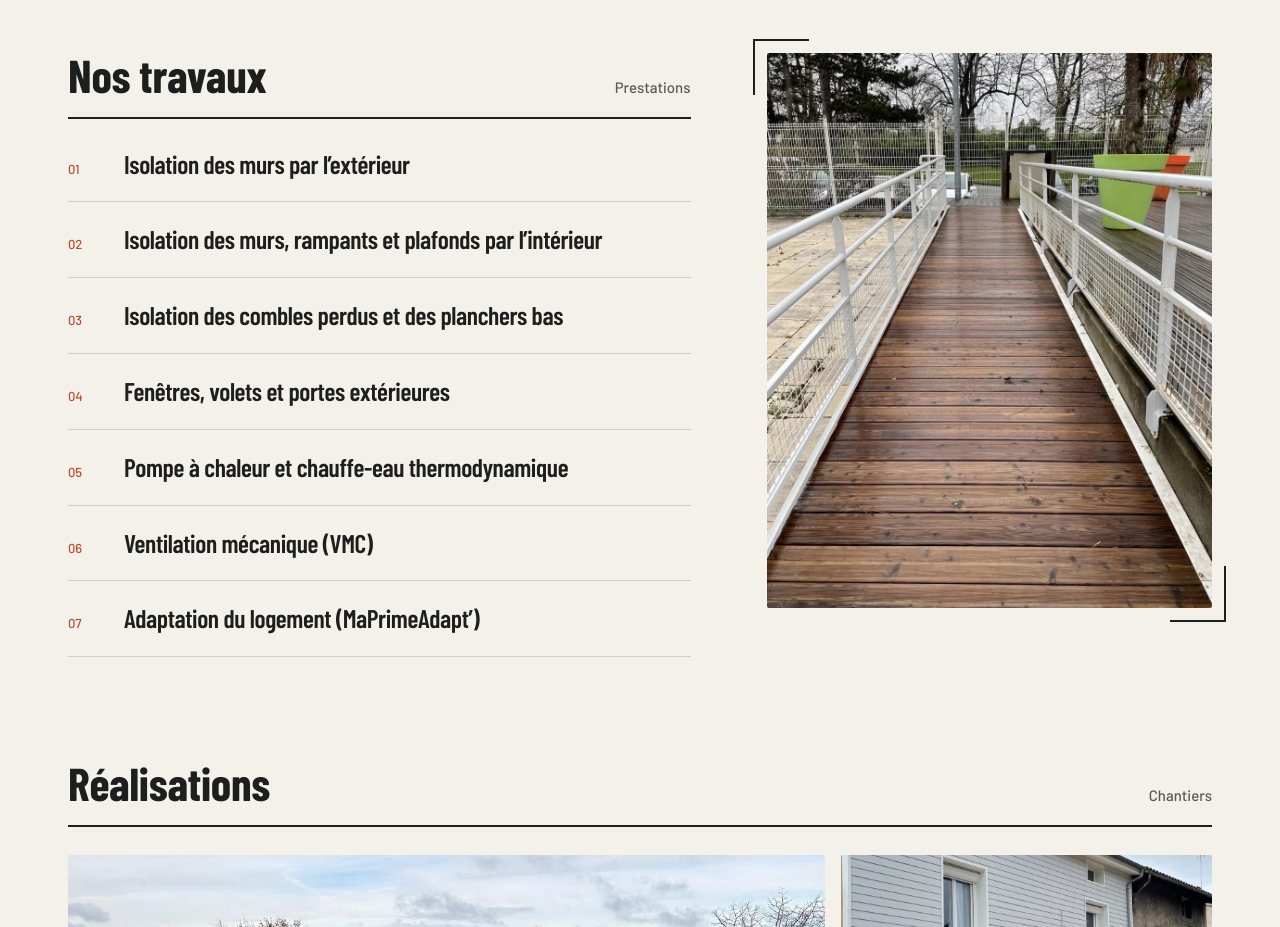
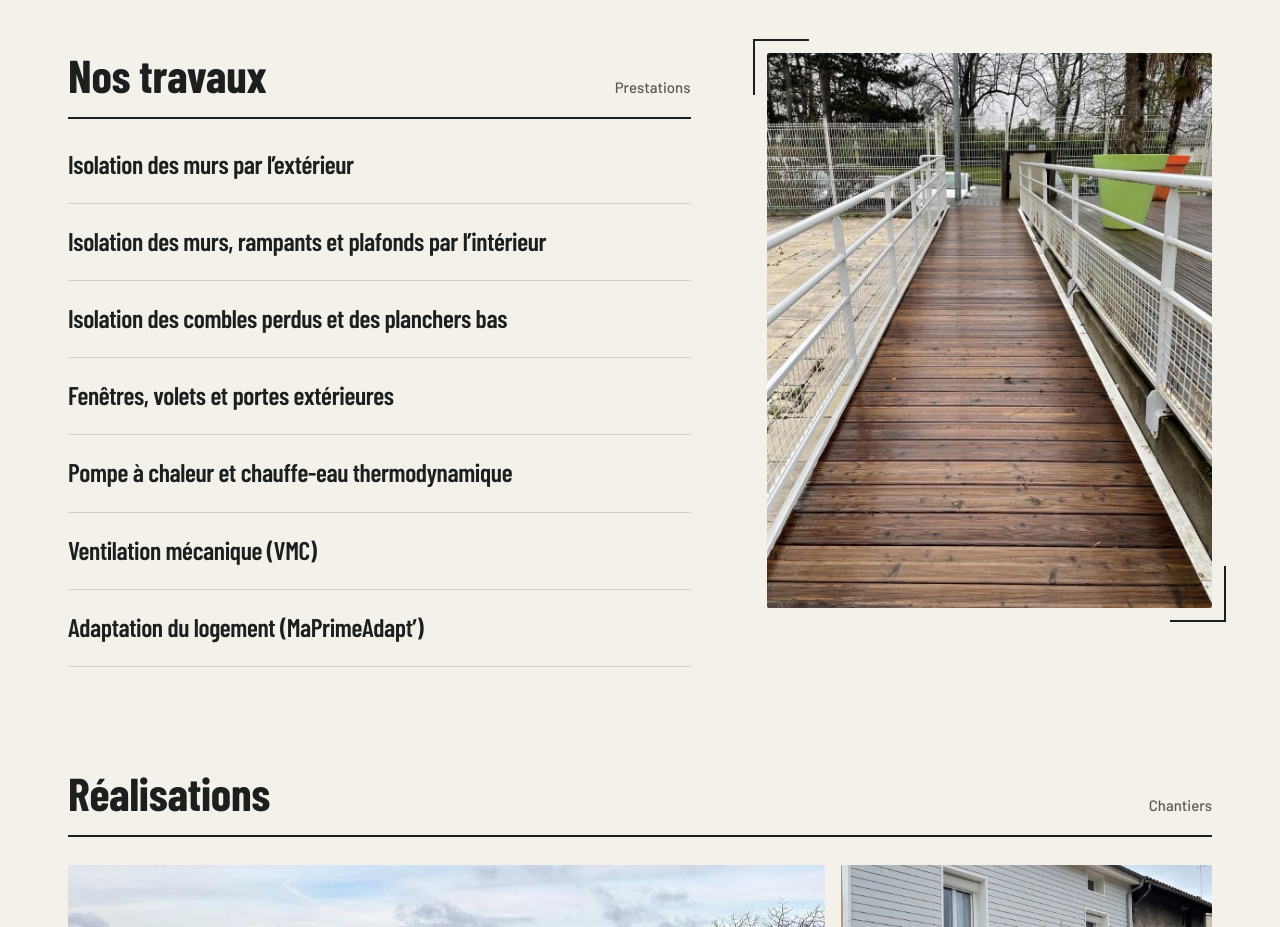
Before and after one commit to augustgrivaud-oss/maquettes, a plain HTML site: page m/acrobat/index.html in a window 1280 px wide. Shown: the part 960-1887 px from the top of the page. Drawn offline with Linux system fonts and the light colour scheme.

Commit message:
Acro'bat : liste des travaux sans numéros
Co-Authored-By: Claude Opus 5.5 <noreply@anthropic.com>
Claude-Session: https://claude.ai/code/session_01Muq4fGKccANPgttbmW6uKT

```diff
--- a/m/acrobat/index.html
+++ b/m/acrobat/index.html
@@ -112,7 +112,7 @@ html, body, main { overflow-x: clip; }
 .entete-section { display: flex; align-items: baseline; justify-content: space-between; gap: 16px; border-bottom: 2px solid var(--text-main); padding-bottom: 18px; margin-bottom: 8px; }
 .entete-section h2 { font-size: clamp(32px, 3.6vw, 52px); }
 .liste { list-style: none; margin: 0; padding: 0; }
-.liste li { display: grid; grid-template-columns: 56px minmax(0, 1fr); align-items: baseline; padding: 22px 0; border-bottom: 1px solid var(--border-color); }
+.liste li { display: block; padding: 22px 0; border-bottom: 1px solid var(--border-color); }
 .liste .n { font-family: var(--font-mono); font-size: 13px; color: var(--accent-primary); font-weight: 500; }
 .liste .s { font-family: var(--font-display); font-weight: 600; font-size: clamp(21px, 2vw, 27px); letter-spacing: -0.015em; line-height: 1.2; }
 .svc-img { width: 100%; aspect-ratio: 4 / 5; object-fit: cover; border-radius: var(--r); }
@@ -217,7 +217,7 @@ html, body, main { overflow-x: clip; }
 <section class="travaux a-photo" id="travaux"><div class="wrap">
   <div>
     <div class="entete-section"><h2>Nos travaux</h2><span class="mono">Prestations</span></div>
-    <ol class="liste"><li><span class="n">01</span><span class="s">Isolation des murs par l’extérieur</span></li><li><span class="n">02</span><span class="s">Isolation des murs, rampants et plafonds par l’intérieur</span></li><li><span class="n">03</span><span class="s">Isolation des combles perdus et des planchers bas</span></li><li><span class="n">04</span><span class="s">Fenêtres, volets et portes extérieures</span></li><li><span class="n">05</span><span class="s">Pompe à chaleur et chauffe-eau thermodynamique</span></li><li><span class="n">06</span><span class="s">Ventilation mécanique (VMC)</span></li><li><span class="n">07</span><span class="s">Adaptation du logement (MaPrimeAdapt’)</span></li></ol>
+    <ol class="liste"><li><span class="s">Isolation des murs par l’extérieur</span></li><li><span class="s">Isolation des murs, rampants et plafonds par l’intérieur</span></li><li><span class="s">Isolation des combles perdus et des planchers bas</span></li><li><span class="s">Fenêtres, volets et portes extérieures</span></li><li><span class="s">Pompe à chaleur et chauffe-eau thermodynamique</span></li><li><span class="s">Ventilation mécanique (VMC)</span></li><li><span class="s">Adaptation du logement (MaPrimeAdapt’)</span></li></ol>
   </div>
   <div class="cote cadre"><img class="svc-img" src="p/8.jpg" alt="Réalisation de Acro’bat" decoding="async"></div>
 </div></section>
```
